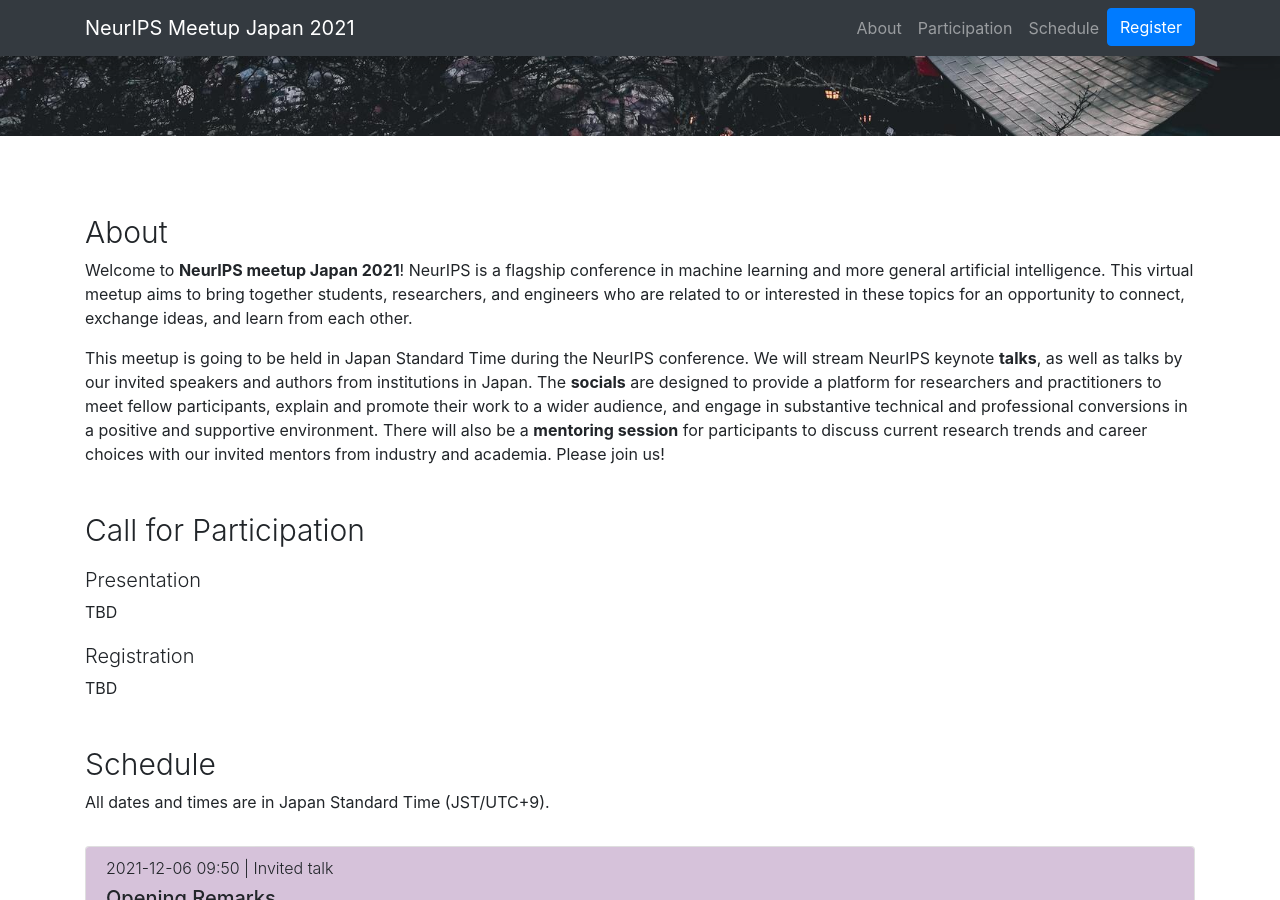
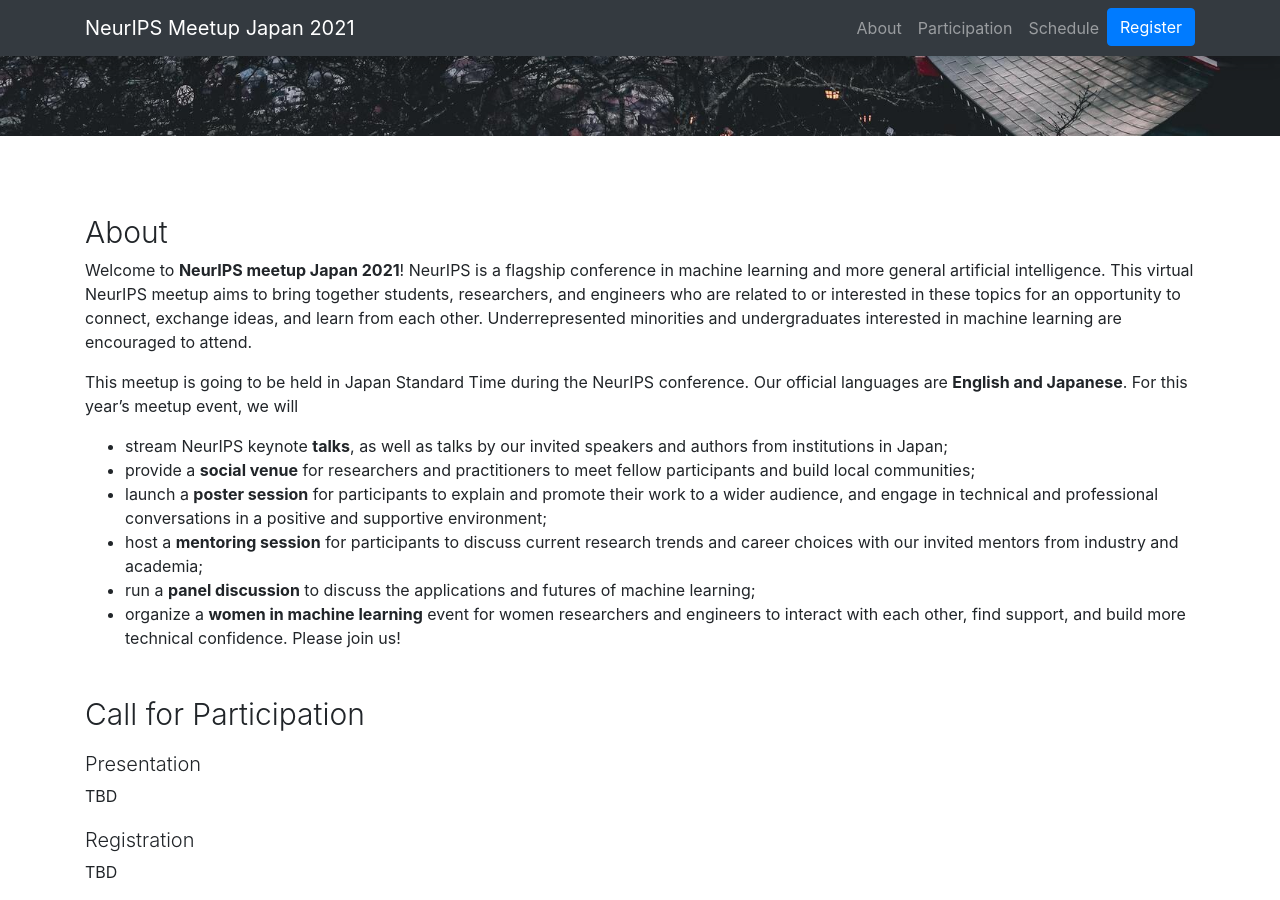
Before and after one commit to NeurIPSMeetupJapan/neuripsmeetupjapan.github.io, a Jekyll site: the page built from index.md, in a window 1280 px wide and 900 px high, scrolled down 764 px. Built offline with Jekyll 4.4.1, drawn with Linux system fonts in a browser that asks for light colours.

Commit message:
update About

```diff
--- a/index.md
+++ b/index.md
@@ -7,12 +7,18 @@
 
 Welcome to **NeurIPS meetup Japan 2021**!
 NeurIPS is a flagship conference in machine learning and more general artificial intelligence.
-This virtual meetup aims to bring together students, researchers, and engineers who are related to or interested in these topics for an opportunity to connect, exchange ideas, and learn from each other.
+This virtual NeurIPS meetup aims to bring together students, researchers, and engineers who are related to or interested in these topics for an opportunity to connect, exchange ideas, and learn from each other.
+Underrepresented minorities and undergraduates interested in machine learning are encouraged to attend.
 
 This meetup is going to be held in Japan Standard Time during the NeurIPS conference.
-We will stream NeurIPS keynote **talks**, as well as talks by our invited speakers and authors from institutions in Japan.
-The **socials** are designed to provide a platform for researchers and practitioners to meet fellow participants, explain and promote their work to a wider audience, and engage in substantive technical and professional conversions in a positive and supportive environment.
-There will also be a **mentoring session** for participants to discuss current research trends and career choices with our invited mentors from industry and academia.
+Our official languages are **English and Japanese**.
+For this year's meetup event, we will
+- stream NeurIPS keynote **talks**, as well as talks by our invited speakers and authors from institutions in Japan;
+- provide a **social venue** for researchers and practitioners to meet fellow participants and build local communities;
+- launch a **poster session** for participants to explain and promote their work to a wider audience, and engage in technical and professional conversations in a positive and supportive environment;
+- host a **mentoring session** for participants to discuss current research trends and career choices with our invited mentors from industry and academia;
+- run a **panel discussion** to discuss the applications and futures of machine learning;
+- organize a **women in machine learning** event for women researchers and engineers to interact with each other, find support, and build more technical confidence.
 Please join us!
 
 ## Call for Participation
```
